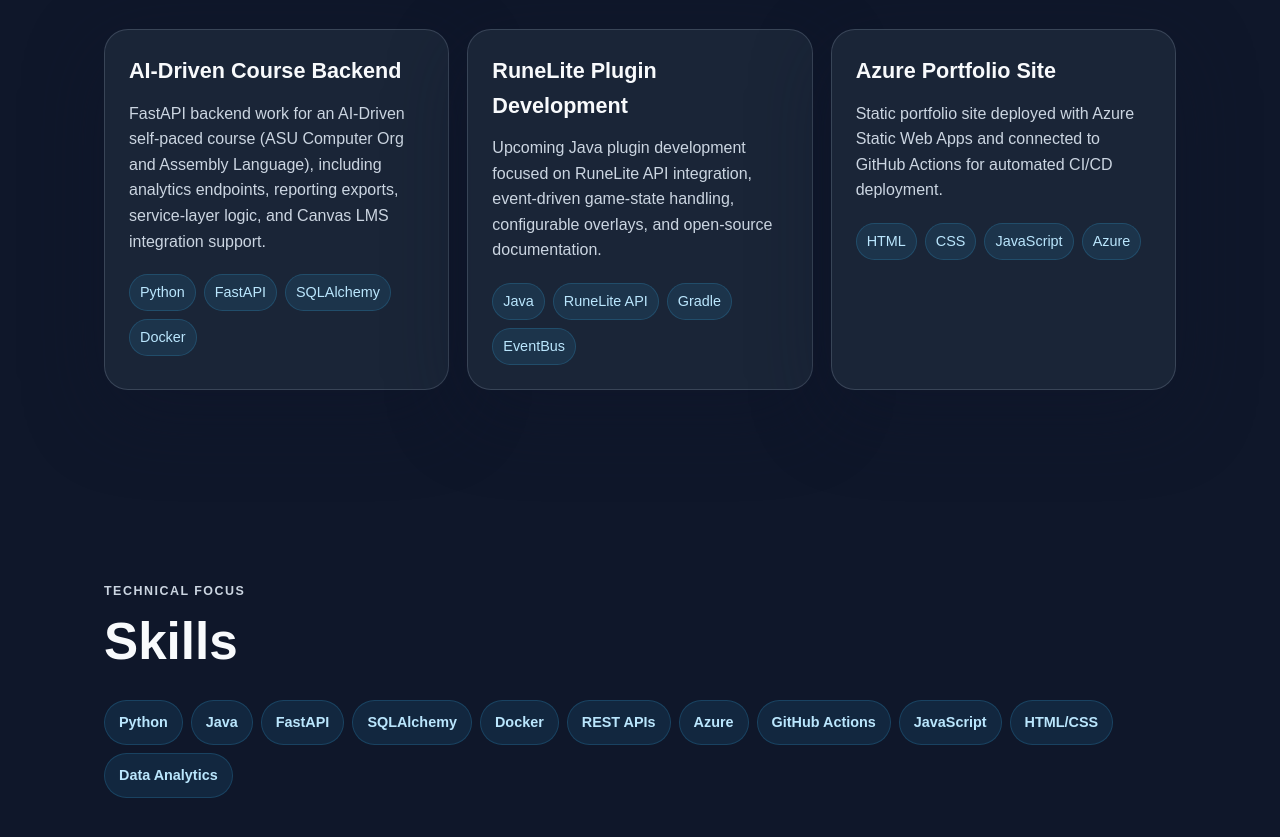
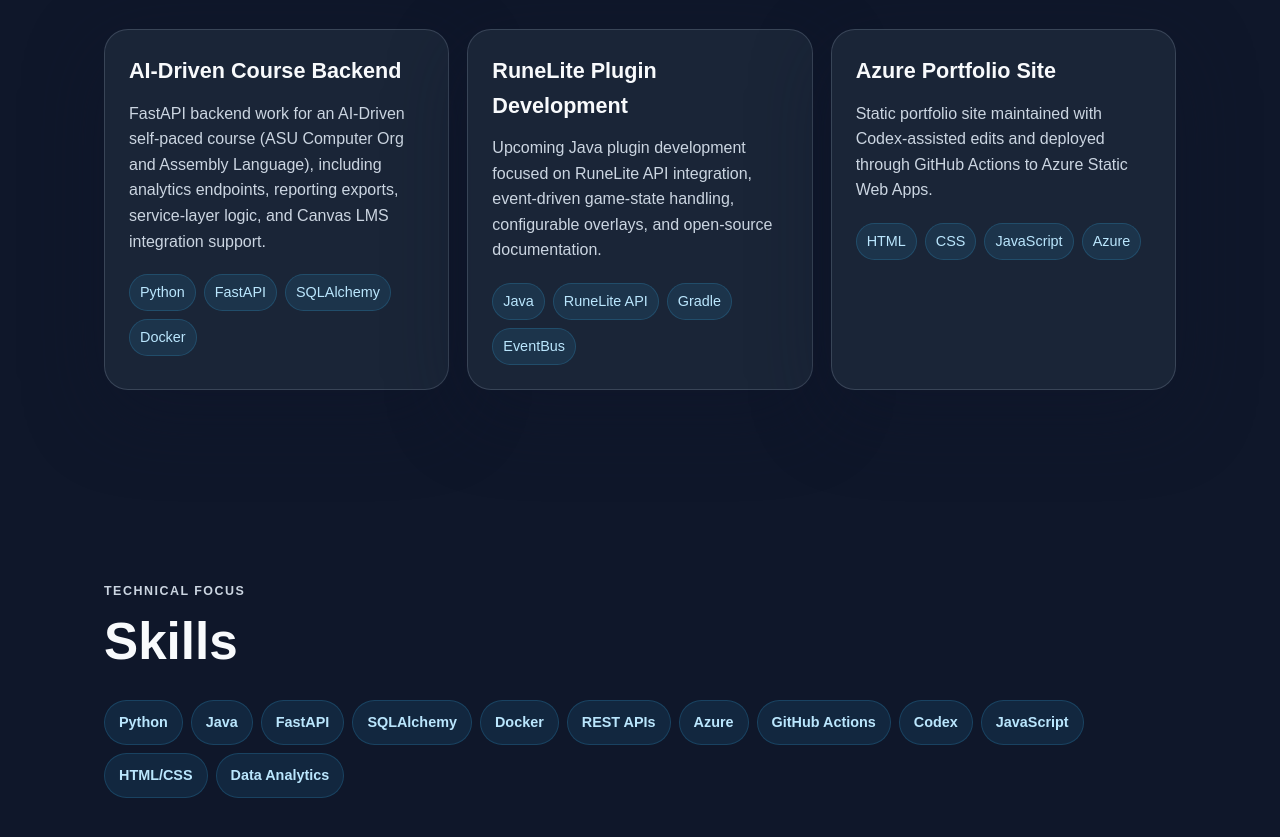
Before and after one commit to htilk/hunter-dev-portfolio, a plain HTML site: page index.html in a window 1280 px wide. Shown: the part 1312-2149 px from the top of the page. Drawn offline with Linux system fonts and the light colour scheme; no server answers.

Commit message:
Document Codex-assisted portfolio workflow

```diff
--- a/index.html
+++ b/index.html
@@ -100,8 +100,8 @@
         <article class="card">
           <h3>Azure Portfolio Site</h3>
          <p>
-            Static portfolio site deployed with Azure Static Web Apps and connected to
-            GitHub Actions for automated CI/CD deployment.
+            Static portfolio site maintained with Codex-assisted edits and deployed
+            through GitHub Actions to Azure Static Web Apps.
         </p>
           <div class="tags">
             <span>HTML</span>
@@ -128,6 +128,7 @@
         <span>REST APIs</span>
         <span>Azure</span>
         <span>GitHub Actions</span>
+        <span>Codex</span>
         <span>JavaScript</span>
         <span>HTML/CSS</span>
         <span>Data Analytics</span>
```
Also changed, not shown: 1 other file.
